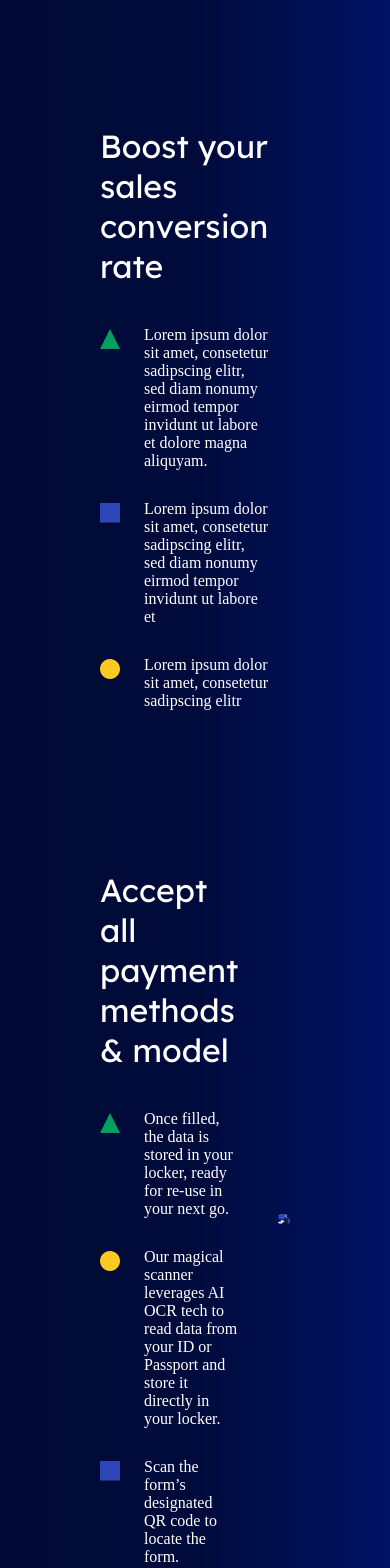
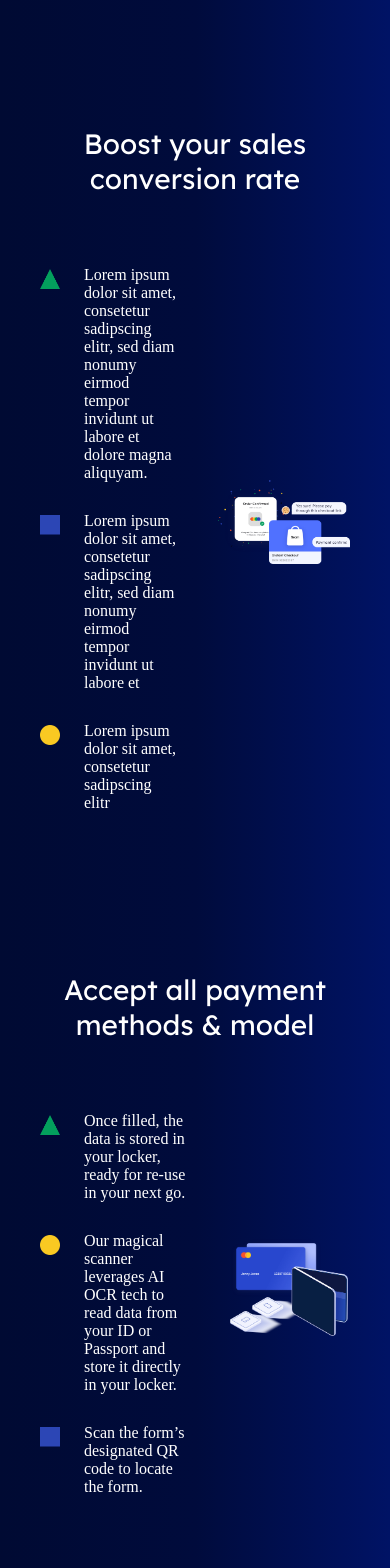
Before and after one commit to Beam-Data-Company/beam-early-access, a Next.js app: page / in a window 390 px wide. Shown: the part 1400-2968 px from the top of the page. Built offline with nearby package versions, Linux system fonts and the light colour scheme; a web font is replaced by a local one.

Commit message:
responsive ver of Info section

```diff
--- a/components/landing_page/InfoSection.module.css
+++ b/components/landing_page/InfoSection.module.css
@@ -1,13 +1,21 @@
 .wrapper {
+
+  text-align: center;
+  padding: 0 100px;
+  max-width: 1500px;
+  margin: auto;
+}
+
+.message_image_wrapper {
   display: flex;
   justify-content: space-between;
   align-items: center;
-  padding: 0 100px;
 }
 
 .message_container {
   width: 620px;
   margin-right: 40px;
+  text-align: left;
 }
 
 .info_list {
@@ -27,3 +35,22 @@
   padding-top: 3px;
   margin-right: 24px;
 }
+
+/* ipad portrait and phone*/
+@media (max-width: 1000px) {
+  .wrapper {
+    padding: 0 40px;
+    flex-direction: column;
+  }
+
+  .info_list {
+    margin: 0;
+  }
+
+  .message_image_wrapper {
+    display: flex;
+    justify-content: space-between;
+    align-items: center;
+    margin-top: 40px;
+  }
+}
--- a/components/landing_page/InfoSection.tsx
+++ b/components/landing_page/InfoSection.tsx
@@ -8,6 +8,7 @@ import Spacer from '../Spacer'
 import Image from 'next/image'
 import Text from '../Text'
 import ImageBox from '../ImageBox'
+import { useMediaQuery } from 'react-responsive'
 
 type InfoType = {
   icon: StaticImageData
@@ -63,13 +64,23 @@ const renderInfo = (array: InfoType[]) =>
   })
 
 export default function InfoSection() {
+  const isIpadPortraitAndPhone = useMediaQuery({ maxWidth: 1000 })
+
   return (
     <>
       <div className={styles.wrapper}>
-        <div className={styles.message_container}>
-          <Text color="#ffffff" size={32}>
+        {isIpadPortraitAndPhone && (
+          <Text color="#ffffff" size={isIpadPortraitAndPhone ? 28 : 32}>
             Boost your sales conversion rate
           </Text>
+        )}
+        <div className={styles.message_image_wrapper}>
+          <div className={styles.message_container}>
+            {!isIpadPortraitAndPhone && (
+              <Text color="#ffffff" size={isIpadPortraitAndPhone ? 28 : 32}>
+                Boost your sales conversion rate
+              </Text>
+            )}
             <ul className={styles.info_list}>
               {renderInfo(BoostSalesInfoArray)}
             </ul>
@@ -81,20 +92,28 @@ export default function InfoSection() {
             alt="Boost Sales Picture"
           />
         </div>
+      </div>
 
       <Spacer height={160} />
 
       <div className={styles.wrapper}>
-        <div className={styles.message_container}>
-          <div>
-            <Text color="#ffffff" size={32}>
+        {isIpadPortraitAndPhone && (
+          <Text color="#ffffff" size={isIpadPortraitAndPhone ? 28 : 32}>
             Accept all payment methods &#38; model
           </Text>
-          </div>
+        )}
+        <div className={styles.message_image_wrapper}>
+          <div className={styles.message_container}>
+            {!isIpadPortraitAndPhone && (
+              <Text color="#ffffff" size={isIpadPortraitAndPhone ? 28 : 32}>
+                Accept all payment methods &#38; model
+              </Text>
+            )}
             <ul className={styles.info_list}>{renderInfo(PaymentInfoArray)}</ul>
           </div>
           <ImageBox src={PaymentPicture} width={500} alt="Payment Picture" />
         </div>
+      </div>
     </>
   )
 }
```
Lines whose indentation alone changed are shown as unchanged.
